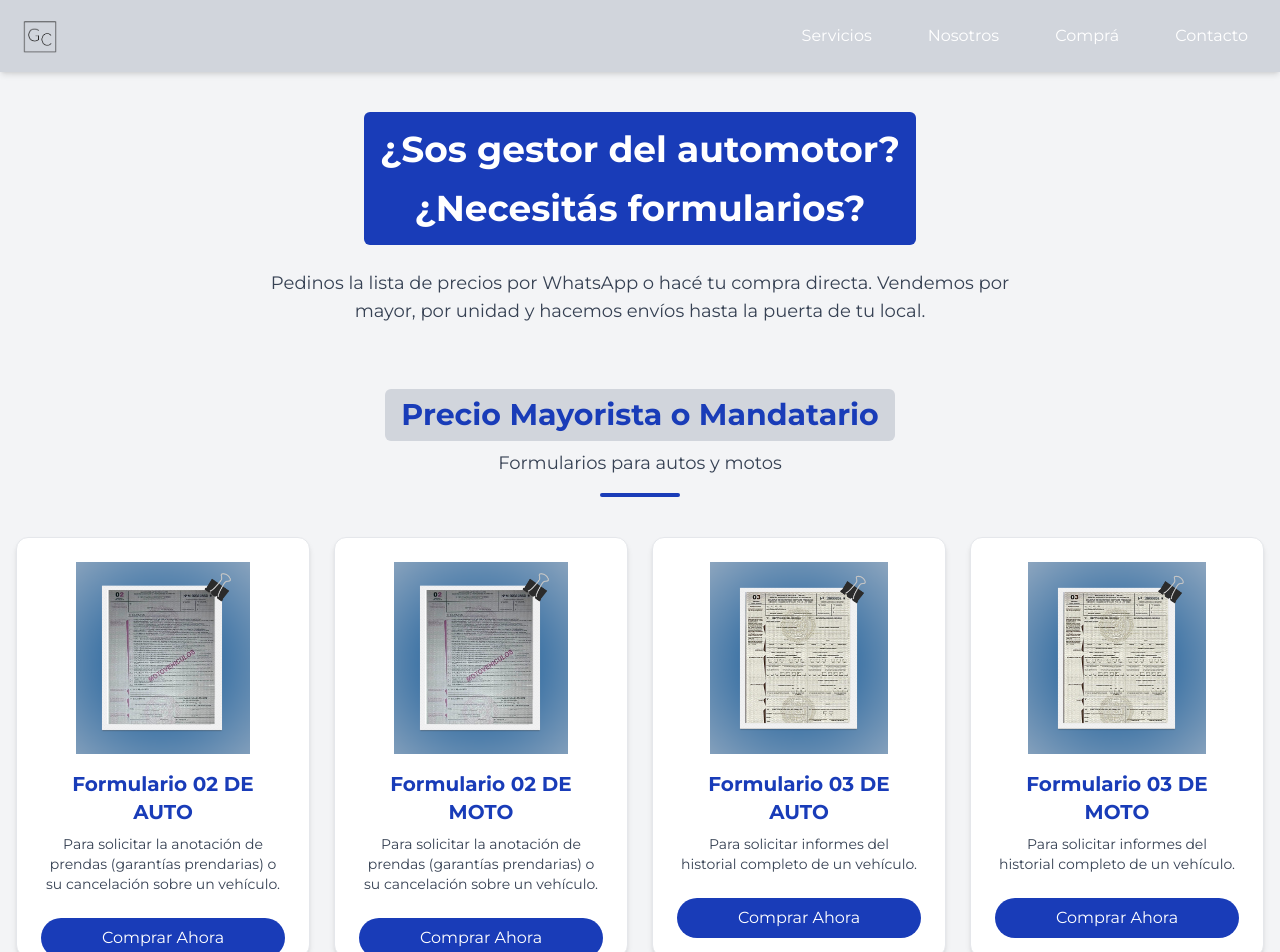
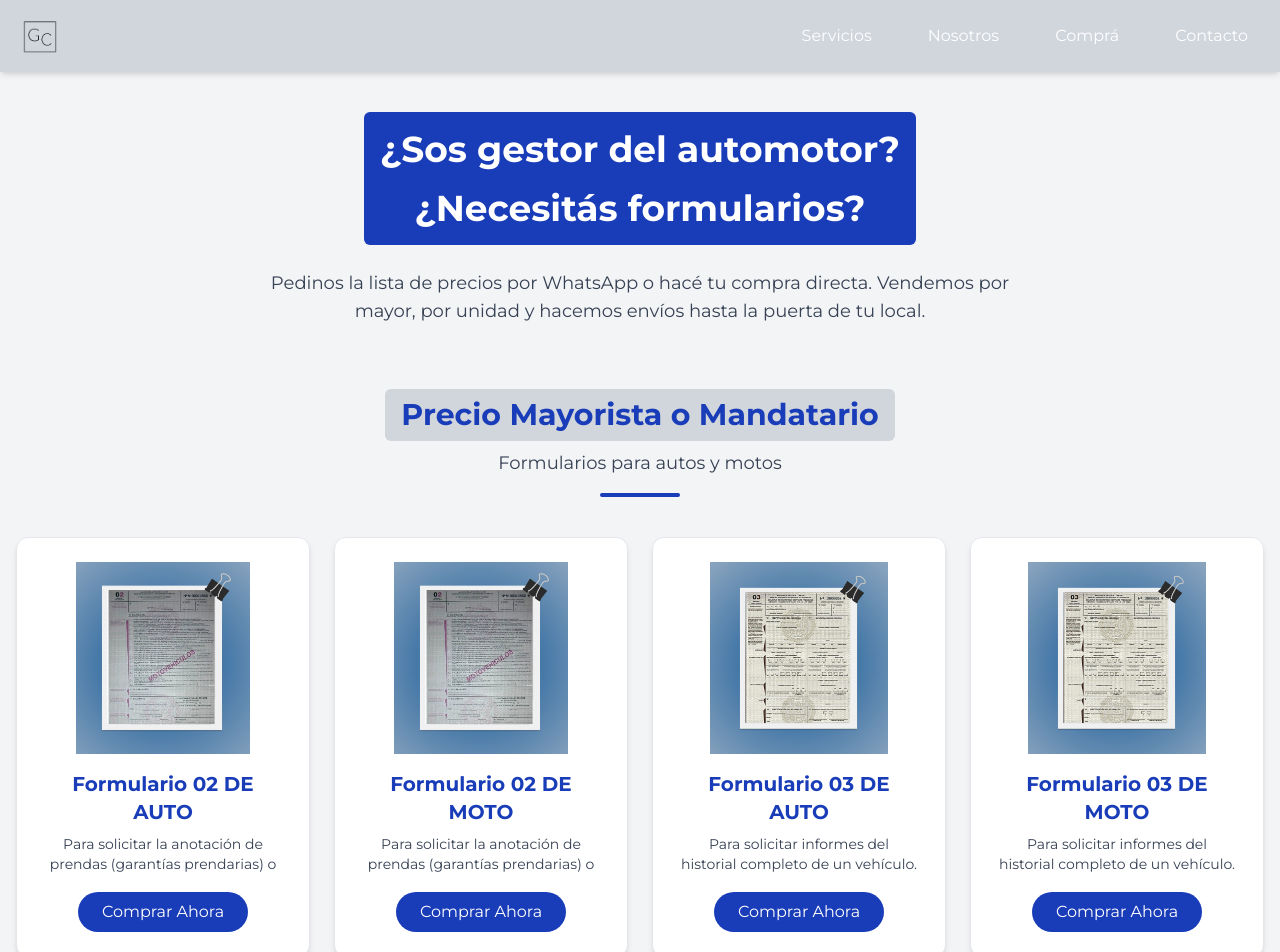
Before and after one commit to devdonatti/web-gestor-a, a React (Vite) app: page /productos in a window 1280 px wide. Shown: the top 952 px of the page. Built offline with nearby package versions, Linux system fonts and the light colour scheme.

Commit message:
agregue servicio

```diff
--- a/src/components/pages/Catalogo.jsx
+++ b/src/components/pages/Catalogo.jsx
@@ -8,7 +8,7 @@ const Catalogo = () => {
     AOS.init({
       duration: 800,
       easing: "ease-in-out",
-      once: false, // <--- Aquí está el cambio
+      once: false,
     });
   }, []);
 
@@ -18,21 +18,18 @@ const Catalogo = () => {
       imagen: "/formu.png",
       titulo: "Formularios",
       descripcion: "",
-      link: "https://mpago.la/2W3wyQM",
     },
     {
       id: 2,
       imagen: "/inf.png",
       titulo: "Informes",
       descripcion: "",
-      link: "https://www.mercadopago.com.ar/link-del-producto2",
     },
     {
       id: 3,
       imagen: "/serv.png",
       titulo: "Servicios",
       descripcion: "",
-      link: "https://www.mercadopago.com.ar/link-del-producto3",
     },
   ];
 
@@ -40,43 +37,40 @@ const Catalogo = () => {
     <div className="py-10">
       <h1
         id="catalogo"
-        className="text-3xl md:text-3xl font-bold  text-center mb-10 font-montserrat text-white uppercase"
+        className="text-3xl md:text-3xl font-bold text-center mb-10 font-montserrat text-white uppercase"
       >
         Comprá
       </h1>
 
-      {/* Contenedor de las tarjetas */}
       <div className="grid grid-cols-1 md:grid-cols-3 gap-6 px-4">
         {productos.map((producto, index) => (
           <div
             key={producto.id}
             data-aos="fade-up"
-            data-aos-delay={index * 150} // 0ms, 150ms, 300ms, etc.
+            data-aos-delay={index * 150}
             className="bg-white rounded-lg text-center shadow-lg p-6 transition transform hover:scale-105 hover:shadow-2xl duration-300"
           >
-            {/* Imagen del producto */}
             <img
               src={producto.imagen}
               alt={producto.titulo}
               className="w-full h-56 object-cover rounded-md mb-4"
             />
-            {/* Título y descripción del producto */}
             <h2 className="text-xl font-bold text-blue-800 mb-2">
               {producto.titulo}
             </h2>
             <p className="text-base text-gray-700 mb-4">
               {producto.descripcion}
             </p>
-            {/* Botón que redirige a Mercado Pago */}
             <Link
-              to="/productos"
+              to={`/productos?tipo=${producto.titulo.toLowerCase()}`}
               className="text-blue-700 font-bold py-2 px-4 rounded-full bg-gray-400 hover:bg-gray-500"
             >
-              Comprar ahora
+              Ver {producto.titulo}
             </Link>
           </div>
         ))}
       </div>
+
       <div className="flex justify-center">
         <Link to="/productos">
           <button className="bg-blue-800 mt-5 text-white py-2 px-6 rounded-lg shadow-md hover:bg-blue-700 focus:outline-none focus:ring-2 focus:ring-blue-400 transition duration-300">
--- a/src/components/pages/Nosotros.jsx
+++ b/src/components/pages/Nosotros.jsx
@@ -23,7 +23,6 @@ const Nosotros = () => {
       {/* Título */}
       <h1
         id="nosotros"
-        data-aos="fade-down"
         className="text-3xl md:text-3xl uppercase font-bold mb-8 font-montserrat text-white text-center z-10 relative"
       >
         Nosotros
--- a/src/components/pages/Productos.jsx
+++ b/src/components/pages/Productos.jsx
@@ -1,9 +1,14 @@
 import React, { useState } from "react";
+import { useLocation } from "react-router-dom";
 import productos from "../../data/productos.json";
 import FormularioCompraModal from "../FormularioCompraModal";
 
 const Productos = () => {
   const [productoSeleccionado, setProductoSeleccionado] = useState(null);
+
+  const location = useLocation();
+  const params = new URLSearchParams(location.search);
+  const tipoFiltrado = params.get("tipo"); // 'formularios', 'informes', etc.
 
   const abrirFormulario = (producto) => {
     setProductoSeleccionado(producto);
@@ -39,8 +44,6 @@ const Productos = () => {
 
   return (
     <div className="pt-28 pb-16 bg-gray-100 min-h-screen">
-      {" "}
-      {/* pt-28 = margen superior */}
       <div className="text-center mb-16 px-6">
         <h2 className="inline-block text-4xl sm:text-4xl px-4 py-2 bg-blue-800 font-bold text-white font-montserrat rounded-md leading-relaxed">
           ¿Sos gestor del automotor? <br /> ¿Necesitás formularios?
@@ -51,6 +54,9 @@ const Productos = () => {
           local.
         </p>
       </div>
+
+      {!tipoFiltrado && (
+        <>
           {renderSeccion(
             "Precio Mayorista o Mandatario",
             "Formularios para autos y motos",
@@ -63,6 +69,29 @@ const Productos = () => {
           )}
           {renderSeccion("Informes Disponibles", null, "informe")}
           {renderSeccion("Servicios que Ofrecemos", null, "servicios")}
+        </>
+      )}
+
+      {tipoFiltrado === "formularios" && (
+        <>
+          {renderSeccion(
+            "Precio Mayorista o Mandatario",
+            "Formularios para autos y motos",
+            "mayorista"
+          )}
+          {renderSeccion(
+            "Precio Particular",
+            "Formularios por unidad para autos o motos",
+            "particular"
+          )}
+        </>
+      )}
+
+      {tipoFiltrado === "informes" &&
+        renderSeccion("Informes Disponibles", null, "informe")}
+      {tipoFiltrado === "servicios" &&
+        renderSeccion("Servicios que Ofrecemos", null, "servicios")}
+
       {productoSeleccionado && (
         <FormularioCompraModal
           producto={productoSeleccionado}
@@ -74,27 +103,27 @@ const Productos = () => {
 };
 
 const ProductoCard = ({ producto, onComprar }) => (
-  <div className="bg-white rounded-xl shadow-md p-6 flex flex-col justify-between text-center transition-all duration-300 hover:shadow-lg hover:-translate-y-1 border border-gray-200 h-[420px]">
+  <div className="bg-white rounded-xl shadow-md p-6 flex flex-col text-center transition-all duration-300 hover:shadow-lg hover:-translate-y-1 border border-gray-200 h-[420px]">
     <img
       src={producto.imagen}
       alt={producto.titulo}
       className="w-full h-40 sm:h-48 object-contain rounded-lg mb-4"
     />
-    <div className="flex flex-col flex-1">
     <h2 className="text-xl font-semibold text-blue-800 mb-2">
       {producto.titulo}
     </h2>
-      <div className="text-sm text-gray-700 mb-4 overflow-y-auto max-h-20 px-1">
+    <div className="text-sm text-gray-700 overflow-y-auto h-16 mb-4 px-1">
       {producto.descripcion}
     </div>
-    </div>
+    <div className="mt-auto">
       <button
         onClick={() => onComprar(producto)}
-      className="bg-blue-800 hover:bg-blue-700 text-white font-medium py-2 px-6 rounded-full transition duration-300 mt-2"
+        className="bg-blue-800 hover:bg-blue-700 text-white font-medium py-2 px-6 rounded-full transition duration-300"
       >
         Comprar Ahora
       </button>
     </div>
+  </div>
 );
 
 export default Productos;
--- a/src/data/productos.json
+++ b/src/data/productos.json
@@ -267,8 +267,16 @@
   {
     "id": 35,
     "imagen": "/verazz.png",
-    "titulo": "DESAFECTACION DE VERAZ ",
+    "titulo": "Desafectación de Veraz ",
     "descripcion": "¿Estás en veraz? Contratá nuestro servicio de desafectación de veraz, nos pondremos en contacto para asesorarte.",
+    "link": "https://mpago.la/1ewCLG8",
+    "tipo": "servicios"
+  },
+  {
+    "id": 36,
+    "imagen": "/logo.png",
+    "titulo": "Servicio de Gestoría Integral para Empresas",
+    "descripcion": "¿Tenés una empresa y querés delegar la gestión de trámites de tus vehículos?\n\nNos encargamos de inscripciones, transferencias, informes y más, con la experiencia y capacitación necesarias. Ofrecemos un servicio personalizado con abono mensual fijo, para que no pagues por trámite individual ni tengas sorpresas.\n\nConcentrate en tu negocio, nosotros nos ocupamos del resto.\n¡Delegá en nosotros y olvidate de los trámites!",
     "link": "https://mpago.la/1ewCLG8",
     "tipo": "servicios"
   }
```
Lines whose indentation alone changed are shown as unchanged.
